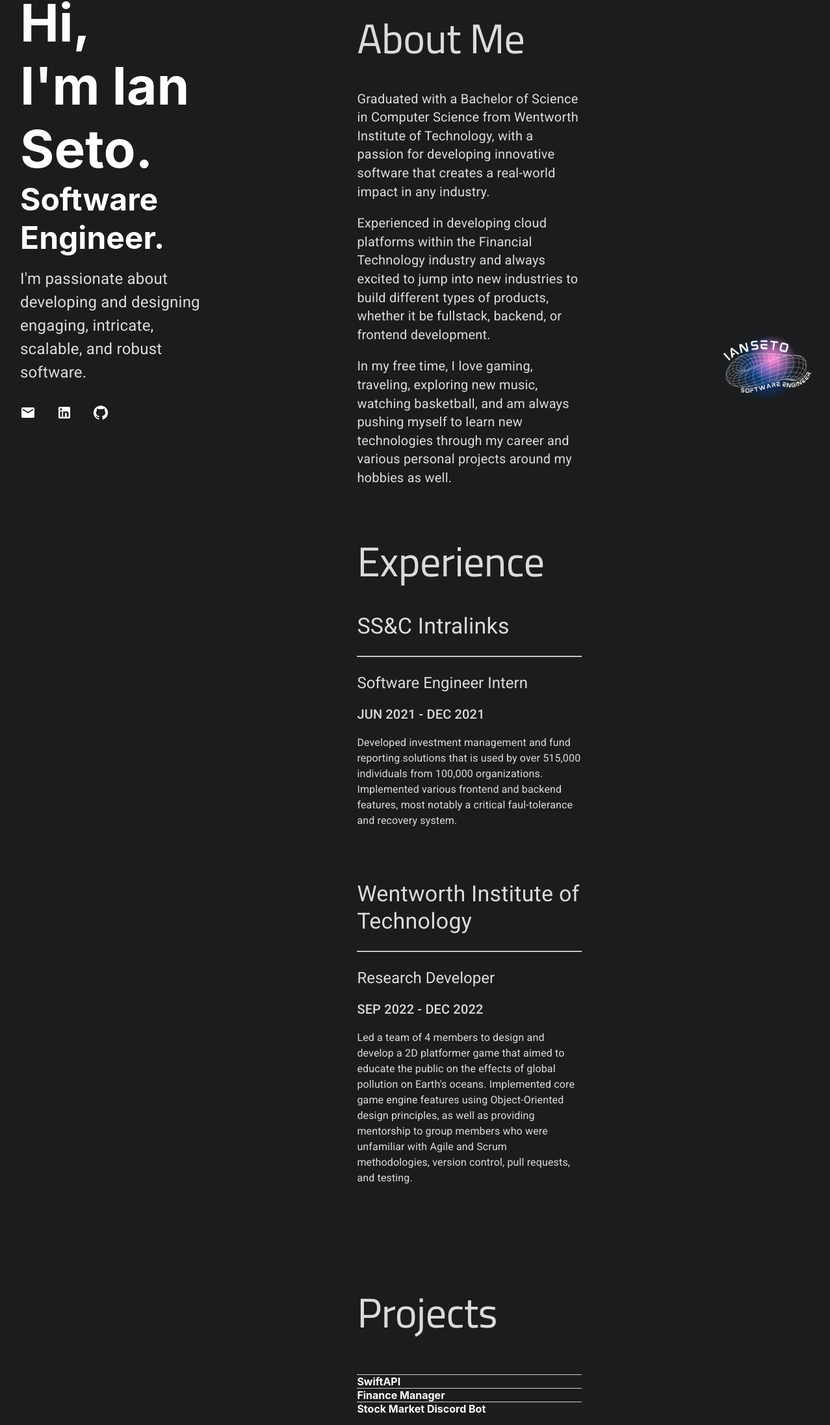
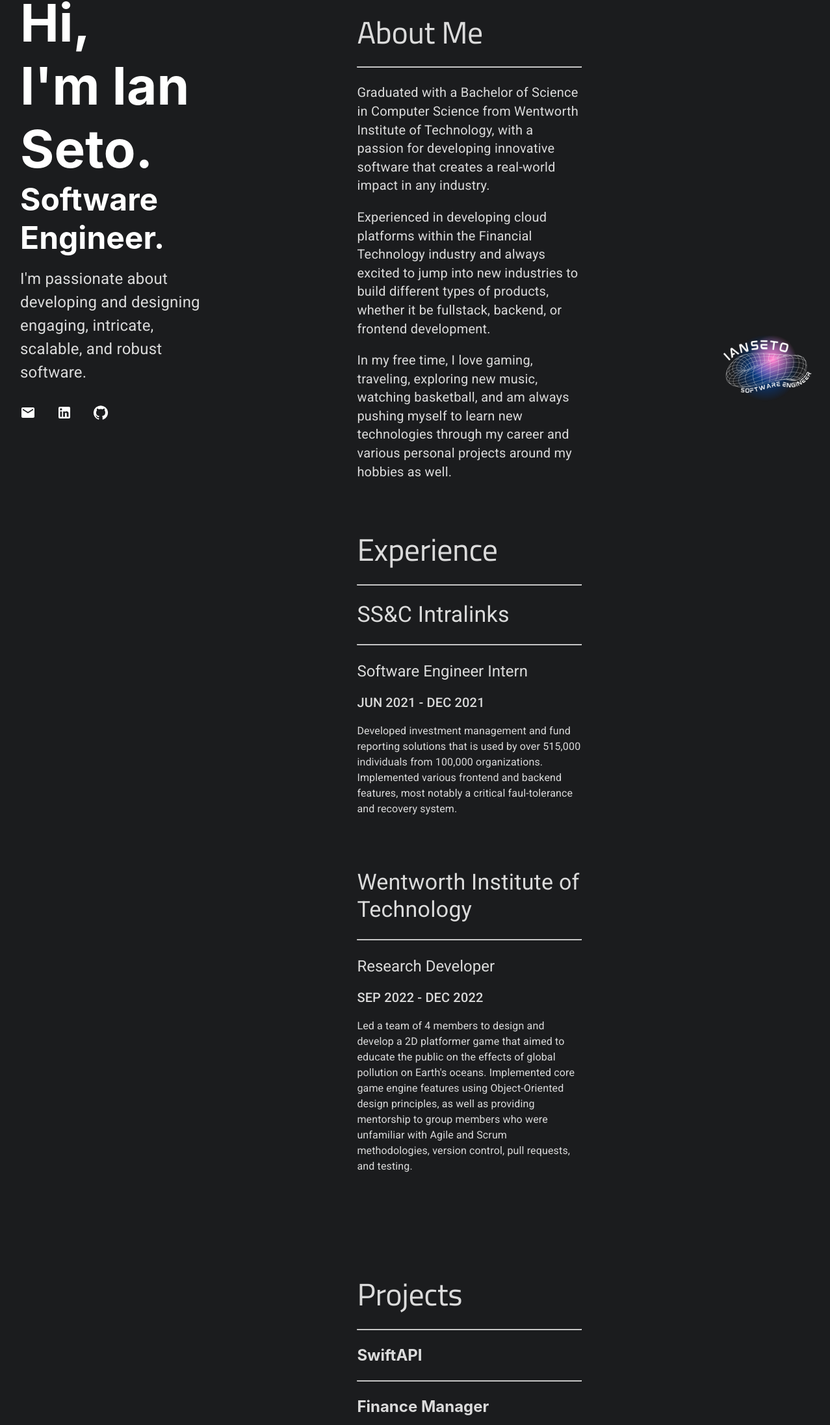
Before and after one commit to setoi1/Portfolio-ianseto.dev, a React (Vite) app: page / in a window 1536 px wide. Shown: the part 136-2329 px from the top of the page at 65% size, without its empty margins (257-1534 px from the left). Built offline with nearby package versions, Linux system fonts and the light colour scheme.

Commit message:
various changes

```diff
--- a/src/App.tsx
+++ b/src/App.tsx
@@ -11,6 +11,7 @@ export default function App() {
   if (window.innerWidth < 600) {
     isMobile = false;
   }
+
   return (
     <div className='App'>
       {isMobile &&
--- a/src/components/About/About.css
+++ b/src/components/About/About.css
@@ -6,7 +6,7 @@
 
   .about-wrapper > h2 {
     font-family: 'Cairo';
-    font-size: 4em;
+    font-size: 3em;
   }
 
   .about-summary {
@@ -25,9 +25,14 @@
     padding-top: 10%;
   }
 
-    .about-summary {
-      margin-top: 5vh;
+    .about-wrapper > hr {
+      margin-top: 1.5rem;
+      margin-bottom: 1.5rem;
     }
+
+      .about-summary {
+        margin-top: 0;
+      }
 }
 
 @media screen and (min-width: 768px) and (max-width: 1365px) {
--- a/src/components/About/About.tsx
+++ b/src/components/About/About.tsx
@@ -6,6 +6,7 @@ export default function About() {
     <section id='about' className='about'>
       <div className='about-wrapper'>
         <Typography variant='h2'>About Me</Typography>
+        <hr></hr>
         <div className='about-summary'>
           <Typography variant='body2'>Graduated with a Bachelor of Science in Computer Science from Wentworth Institute of Technology, with a passion for developing innovative software that creates a real-world impact in any industry.</Typography>
           <br></br>
--- a/src/components/Experience/Experience.css
+++ b/src/components/Experience/Experience.css
@@ -6,7 +6,7 @@
 
   .experience-wrapper > h2 {
     font-family: 'Cairo';
-    font-size: 4em;
+    font-size: 3em;
   }
 
     .experience-content {
@@ -36,6 +36,17 @@
     margin-right: 50%;
   }
 
+    .experience-wrapper > hr {
+      margin-top: 1.5rem;
+      margin-bottom: 1.5rem;
+    }
+
+    .experience-content {
+      margin-top: 0;
+      font-size: 3em;
+    }
+
+
     .experience-item {
       border-radius: 1rem;
       transition: background-color 0.375s ease;
--- a/src/components/Experience/Experience.tsx
+++ b/src/components/Experience/Experience.tsx
@@ -6,7 +6,6 @@ export default function Experience() {
   const jobs = [
     {
       id: 0,
-      duration: 1,
       link: 'https://www.intralinks.com/',
       company: 'SS&C Intralinks',
       title: 'Software Engineer Intern',
@@ -15,7 +14,6 @@ export default function Experience() {
     },
     {
       id: 1,
-      duration: 2,
       link: 'https://wit.edu/',
       company: 'Wentworth Institute of Technology',
       title: 'Research Developer',
@@ -28,6 +26,7 @@ export default function Experience() {
     <section id='experience' className='experience'>
       <div className='experience-wrapper'>
         <Typography variant='h2'>Experience</Typography>
+        <hr></hr>
         <div className='experience-content'>
           <ul className='experience-list'>
             {jobs.map((job) => (
--- a/src/components/Landing/Landing.css
+++ b/src/components/Landing/Landing.css
@@ -44,7 +44,7 @@
       }
 
         .landing-contacts-item-link {
-          color: white;
+          color: rgb(219, 219, 219);
         }
 
 @media screen and (min-width: 1366px) {
--- a/src/components/Projects/Projects.css
+++ b/src/components/Projects/Projects.css
@@ -11,7 +11,7 @@
 
   .projects-wrapper > h2 {
     font-family: 'Cairo';
-    font-size: 4em;
+    font-size: 3em;
   }
 
   .projects-wrapper > a,
@@ -28,7 +28,7 @@
   }
 
     .projects-content {
-      margin-top: 5vh;
+      font-size: 1.5em;
     }
 
       .projects-list {
@@ -36,18 +36,20 @@
         list-style: none;
       }
 
-      .project-item {
-        border-top: 1.5px #D2CCCB solid;
+      .projects-list > hr {
+        margin-top: 1.5rem;
+        margin-bottom: 1.5rem;
       }
 
-      .project-item > a,
-      .project-item > a:link,
-      .project-item > a:visited
-      .project-item > a:hover
-      .project-item > a:active {
-        color: white;
-        text-decoration: none;
-      }
+        .projects-list > a,
+        .projects-list > a:link,
+        .projects-list > a:visited
+        .projects-list > a:hover
+        .projects-list > a:active {
+          width: 100%;
+          color: rgb(219, 219, 219);
+          text-decoration: none;
+        }
 
       .project-card-wrapper > a {
         text-decoration: none;
@@ -58,4 +60,19 @@
     margin-left: 5%;
     margin-right: 50%;
   }
+
+    .projects-content {
+      margin-top: 0;
+    }
+
+      .project-item {
+        border-radius: 2.5rem;
+        font-size: 2em;
+        transition: .25s;
+      }
+
+      .project-item:hover {
+        background-color: rgba(85, 253, 183, 0.445);
+        transition: .25s;
+      }
 }
--- a/src/components/Projects/Projects.tsx
+++ b/src/components/Projects/Projects.tsx
@@ -1,7 +1,5 @@
   import { motion } from 'framer-motion';
-  import { Typography, Grid } from '@mui/material';
-  import ProjectCard from '../ProjectCard/ProjectCard';
-  import NewProjectCard from '../NewProjectCard/NewProjectCard';
+  import { Typography } from '@mui/material';
   import './Projects.css';
 
   export default function Projects() {
@@ -55,6 +53,31 @@
       {
         id: 2,
         image: 'Stock.png',
+        name: 'Million Ether Page',
+        description: '',
+        techStack: [
+          {
+            id: 0,
+            name: 'Solidity',
+          },
+          {
+            id: 1,
+            name: 'Etherium',
+          },
+          {
+            id: 2,
+            name: 'HTML',
+          },
+          {
+            id: 3,
+            name: 'CSS',
+          },
+        ],
+        link: 'https://github.com/faceyacc/million_eth_homepage'
+      },
+      {
+        id: 3,
+        image: 'Stock.png',
         name: 'Stock Market Discord Bot',
         description: 'A discord bot to display user-requested stock information such as news, prices, and company information.',
         techStack: [
@@ -82,11 +105,12 @@
           <div className='projects-content'>
             <ul className='projects-list'>
               {projects.map(project =>
-                <li key={project.id} className='project-item'>
+                <>
+                  <hr></hr>
                   <a href={project.link}>
-                    {project.name}
+                    <li key={project.id} className='project-item'>{project.name}</li>
                   </a>
-                </li>
+                </>
               )}
             </ul>
             {/*}
```
Also changed, not shown: src/components/NewProjectCard/NewProjectCard.tsx (+3 -9 lines), src/components/ProjectCard/ProjectCard.tsx (+2 -6 lines).
